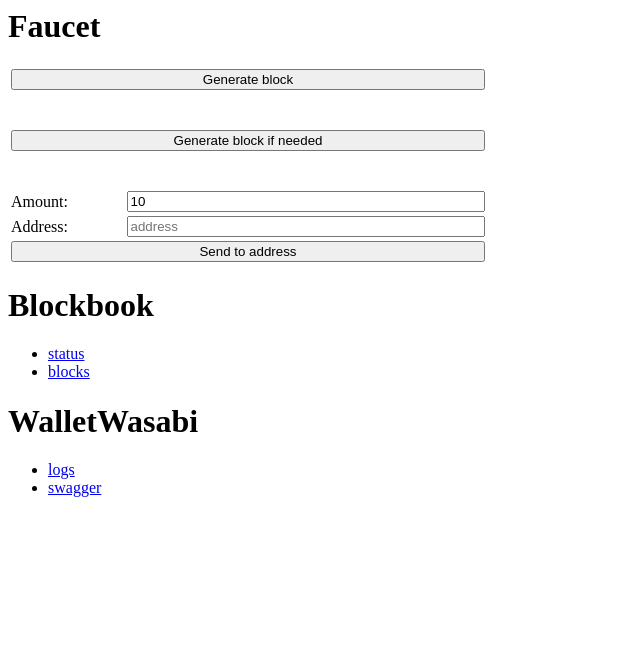
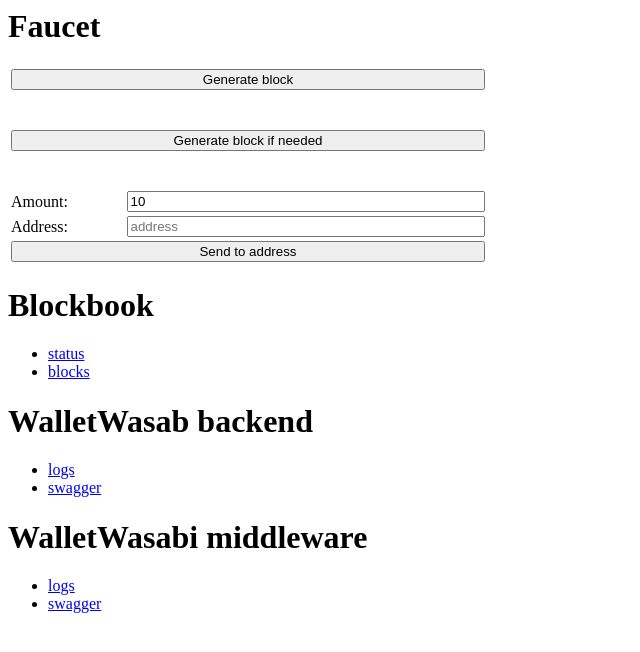
Before and after one commit to trezor/coinjoin-backend, a plain HTML site: page faucet/index.html in a window 1280 px wide. Shown: the whole page, without its empty margins (0-640 px from the left). Drawn offline with Linux system fonts and the light colour scheme.

Commit message:
feat: add middleware service

```diff
--- a/faucet/index.html
+++ b/faucet/index.html
@@ -57,7 +57,7 @@
         <a href="http://127.0.0.1:19121/blocks">blocks</a>
       </li>
     </ul>
-    <h1>WalletWasabi</h1>
+    <h1>WalletWasab backend</h1>
     <ul>
       <li>
         <a href="wasabi_wallet_backend">logs</a>
@@ -66,5 +66,14 @@
         <a href="http://127.0.0.1:37127/swagger/index.html">swagger</a>
       </li>
     </ul>
+    <h1>WalletWasabi middleware</h1>
+    <ul>
+      <li>
+        <a href="wasabi_wallet_middleware">logs</a>
+      </li>
+      <li>
+        <a href="http://127.0.0.1:37128/swagger/index.html">swagger</a>
+      </li>
+    </ul>
   </body>
 </html>
```
Also changed, not shown: 6 other files.
